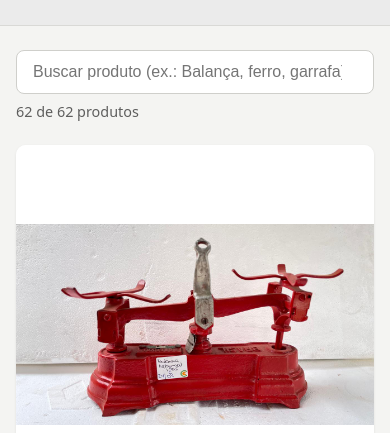
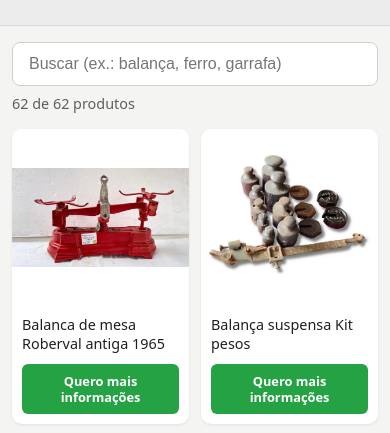
Before and after one commit to giovanegiow/Site_Rinaldo, a plain HTML site: page index.html in a window 390 px wide. Shown: the part 385-818 px from the top of the page. Drawn offline with Linux system fonts and the light colour scheme.

Commit message:
Duas colunas no celular e busca que encontra plural e diminutivo
- Abaixo de 600px o catálogo mostra 2 produtos por linha.
- A busca reduz cada palavra à raiz ("garrafa" -> "garraf"), então
  "garrafa" agora encontra também "garrafas" e "garrafinhas".
- Texto de exemplo da busca mais curto para não ser cortado no celular.

Co-Authored-By: Claude Opus 5.5 <noreply@anthropic.com>
Claude-Session: https://claude.ai/code/session_019tgpn34F7hSYxnrWRYCBc9

```diff
--- a/index.html
+++ b/index.html
@@ -39,6 +39,14 @@
     .busca .contador { margin-top: 8px; font-size: .9rem; opacity: .7; }
     .vazio { text-align: center; padding: 40px 16px; opacity: .7; }
     .card[hidden] { display: none; }
+    /* Celular: duas colunas para o cliente ver mais peças sem rolar tanto */
+    @media (max-width: 600px) {
+      .grid { grid-template-columns: repeat(2, 1fr); gap: 12px; padding: 16px 12px; }
+      .busca { padding: 16px 12px 0; }
+      .card-body { padding: 10px; gap: 10px; }
+      .card-body h2 { font-size: .9rem; }
+      .btn { padding: 9px 6px; font-size: .8rem; line-height: 1.25; }
+    }
     footer { text-align: center; padding: 24px 16px; font-size: .85rem; opacity: .7; }
   </style>
 </head>
@@ -51,7 +59,7 @@
 
   <main>
     <div class="busca">
-      <input type="search" id="busca" placeholder="Buscar produto (ex.: Balança, ferro, garrafa)..." aria-label="Buscar produto" autocomplete="off">
+      <input type="search" id="busca" placeholder="Buscar (ex.: balança, ferro, garrafa)" aria-label="Buscar produto" autocomplete="off">
       <p class="contador" id="contador" aria-live="polite"></p>
     </div>
     <p class="vazio" id="vazio" hidden>Nenhum produto encontrado.</p>
@@ -504,7 +512,9 @@
       btn.href = "https://wa.me/" + WHATSAPP + "?text=" + encodeURIComponent(msg);
     });
 
-    // Busca: ignora maiúsculas e acentos, e exige que todas as palavras digitadas apareçam
+    // Busca: ignora maiúsculas e acentos, e exige que todas as palavras digitadas apareçam.
+    // Cada palavra perde o final em vogal/"s" ("garrafa" -> "garraf"), para achar também
+    // plural e diminutivo ("garrafas", "garrafinhas").
     function normalizar(txt) {
       return txt.toLowerCase().normalize("NFD").replace(/[\u0300-\u036f]/g, "");
     }
@@ -515,7 +525,10 @@
     const vazio = document.getElementById("vazio");
 
     function filtrar() {
-      const termos = normalizar(campo.value).split(/\s+/).filter(Boolean);
+      const termos = normalizar(campo.value).split(/\s+/).filter(Boolean).map(function (t) {
+        const raiz = t.replace(/[aeos]+$/, "");
+        return raiz.length >= 3 ? raiz : t;
+      });
       let visiveis = 0;
       cards.forEach(function (card, i) {
         const ok = termos.every(function (t) { return textos[i].includes(t); });
```
